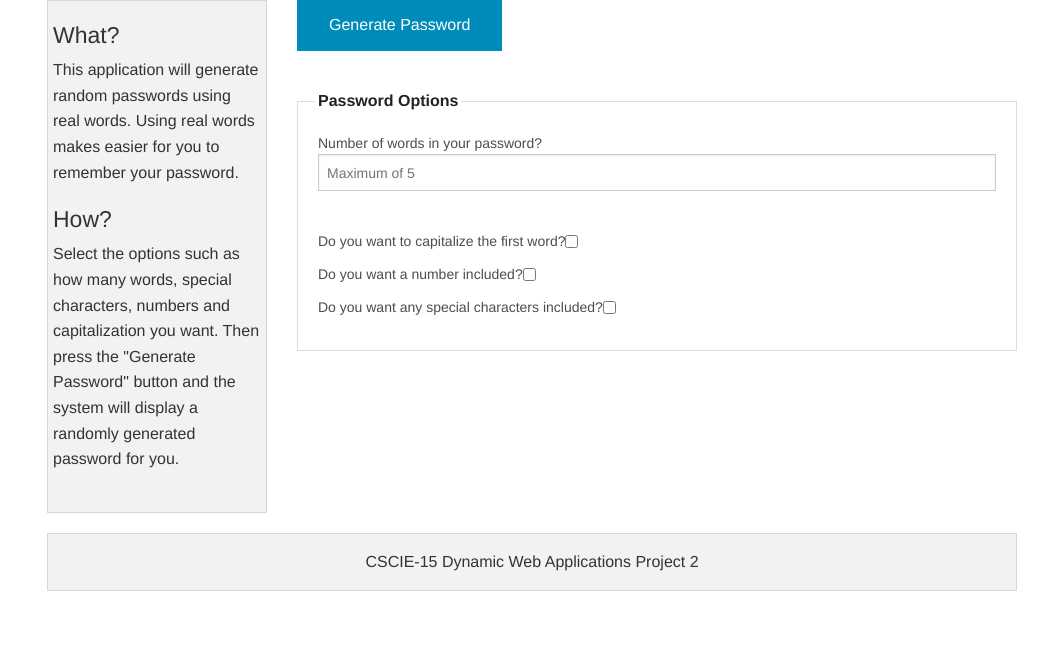
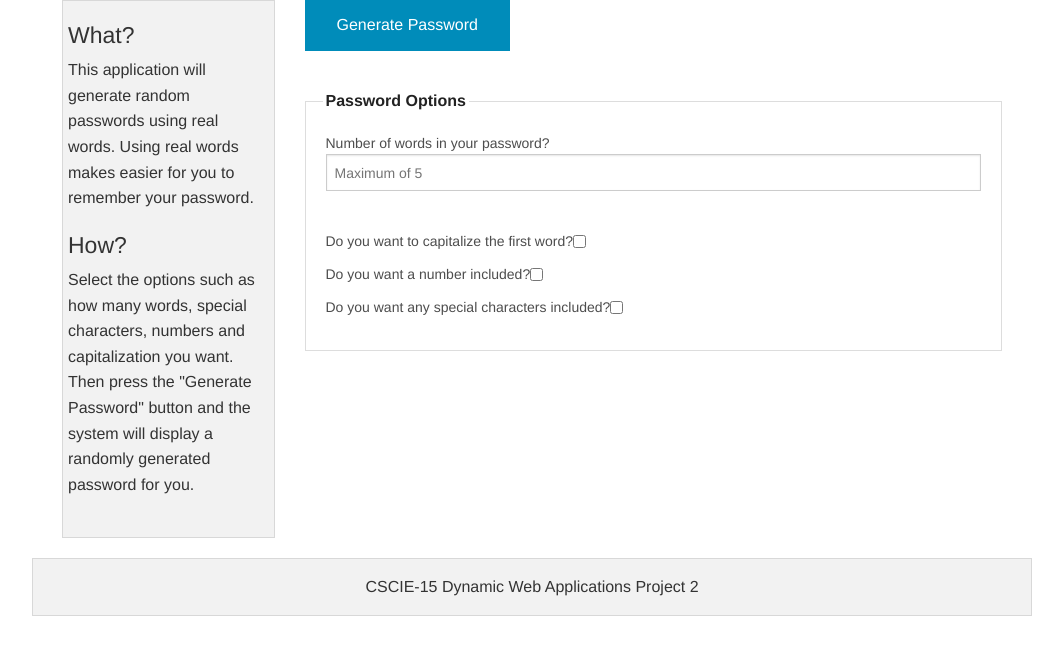
Before and after one commit to dpolly/CSCIE15Project2, a PHP site: page / in a window 1280 px wide. Shown: the part 106-761 px from the top of the page, without its empty margins (108-1171 px from the left). Run offline with PHP 8.4, Linux system fonts and the light colour scheme.

Commit message:
Attempting to fix issues with div caused by nesting rows

```diff
--- a/content/content.php
+++ b/content/content.php
@@ -14,7 +14,6 @@
 	        </div>
 	    </div>
 	</div>
-
 	<div id="password" class="small-9 columns">
 	    <form method="GET" action="index.php">
 	        <div id="pwButtonRow" class="row">
@@ -41,6 +40,3 @@
 	                    </fieldset>
 	            </div>
 	        </div>
-        </div>
-    </form>
-</div>
--- a/index.php
+++ b/index.php
@@ -14,8 +14,10 @@
 		<?php include ("content/header.php"); ?>
     </div>
     <div id="content" class="row">
-        <?php require ("php/logic.php"); ?>
-        <?php require ("content/content.php"); ?>
+	    <div class="small-12 columns">
+            <?php require ("php/logic.php"); ?>
+            <?php require ("content/content.php"); ?>
+	    </div>
 	</div>
 	<div id="footer" class="row">
         <?php include ("content/footer.php"); ?>
```
Lines whose indentation alone changed are shown as unchanged.
